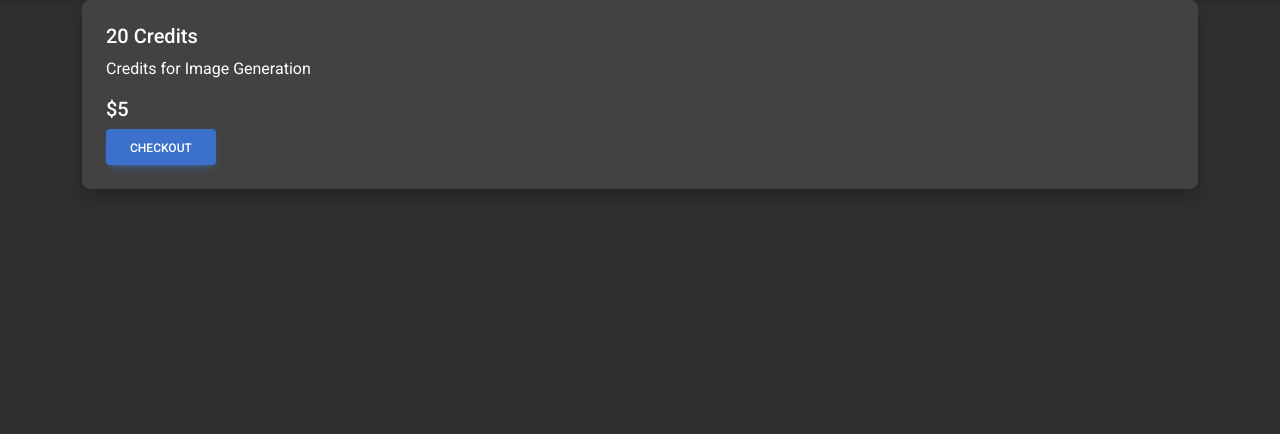
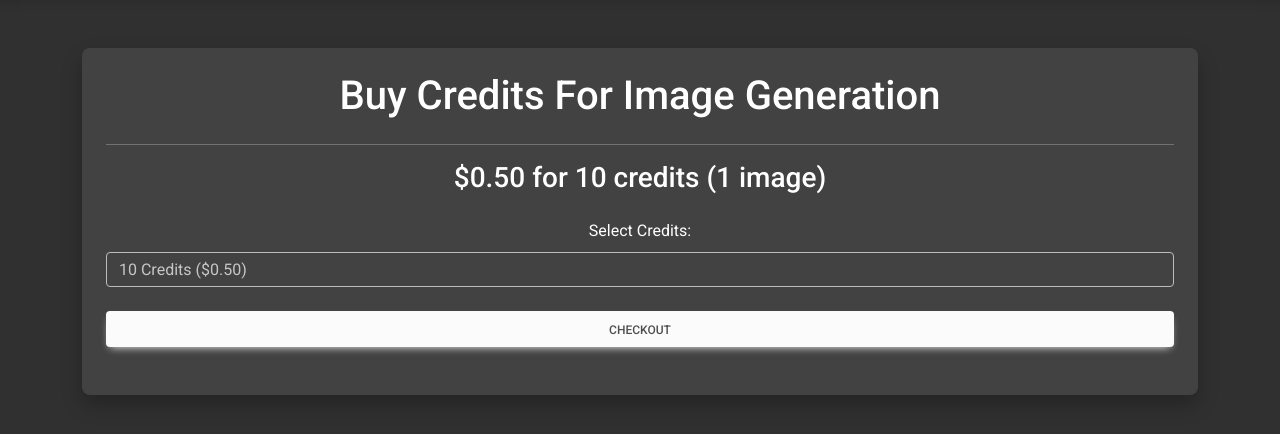
Before and after one commit to DrCBeatz/ai_greeting_cards, a Django app: page /payments/buy-credits/ in a window 1280 px wide. Shown: the part 59-493 px from the top of the page. Run offline with Django 4.2, Linux system fonts and the light colour scheme; parts of the project's set-up code (start-up, migrations or seed data) failed here and were passed over; some libraries are stand-ins or nearby versions.

Commit message:
add select for credits amount on buy credits form & style form

```diff
--- a/payments/views.py
+++ b/payments/views.py
@@ -6,13 +6,15 @@ from django.shortcuts import redirect
 from django.views import View
 from django.views.generic import TemplateView
 
-PRICE = 5 # $5 for 20 Images or 200 Credits
+PRICE_PER_CREDIT = 0.50 # $0.50 for 10 credits
 
 stripe.api_key = settings.STRIPE_SECRET_KEY
 
 class CreateStripeCheckoutSessionView(View):
 
     def post(self, request, *args, **kwargs):
+        credits = int(request.POST.get("credits", 10)) # Default to 10 credits
+        price_in_cents = int(PRICE_PER_CREDIT * credits * 10)
 
         checkout_session = stripe.checkout.Session.create(
             payment_method_types=["card"],
@@ -20,10 +22,10 @@ class CreateStripeCheckoutSessionView(View):
                 {
                     "price_data": {
                         "currency": "cad",
-                        "unit_amount": int(PRICE) * 100,
+                        "unit_amount": price_in_cents,
                         "product_data": {
-                            "name": "Credits",
-                            "description": "200 Credits for AI Greeting Cards App",
+                            "name": f"{credits} Credits",
+                            "description": "Credits for AI Greeting Cards App",
                         },
                     },
                     "quantity": "1",
--- a/templates/payments/buy_credits.html
+++ b/templates/payments/buy_credits.html
@@ -5,18 +5,27 @@
 {% block head %}<script defer src="https://js.stripe.com/v3/"></script>{% endblock head %}
 {% block content %}
 <div class="container">
-  <div class="card">
-    <div class="card-body">
-      <h5 class="card-title">20 Credits</h5>
-      <p class="card-text">Credits for Image Generation</p>
+  <div class="card text-center mt-5">
+    <div class="card-body ">
+      <h1 class="card-title mb-4">Buy Credits For Image Generation</h1>
+      <hr>
       <div class="card-text">
-        <h5 class="card-text">$5</h5>
+        <h3 class="card-text">$0.50 for 10 credits (1 image)</h3>
         <form
+          class="my-4"
           action="{% url 'create-checkout-session' %}"
           method="POST"
         >
           {% csrf_token %}
-          <button type="submit" class="btn btn-primary">Checkout</button>
+          <label class="mb-2" for="credits">Select Credits:</label>
+          <select class="form-control mb-4" name="credits" id="credits" >
+            <option value="10">10 Credits ($0.50)</option>
+            <option value="20">20 Credits ($1.00)</option>
+            <option value="30">30 Credits ($1.50)</option>
+            <option value="40">40 Credits ($2.00)</option>
+            <option value="50">50 Credits ($2.50)</option>
+          </select>
+          <button type="submit" class="btn btn-light btn-block">Checkout</button>
         </form>
       </div>
     </div>
```
